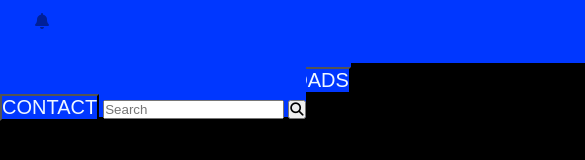
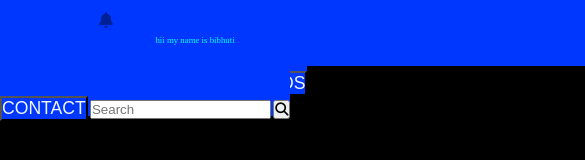
Before and after one commit to sahubibhuti0192/PB-project, a plain HTML site: page mainprofile.html in a window 390 px wide. Shown: the top 160 px of the page, 585 px wide, since content can reach past the window. Drawn offline with Linux system fonts and the light colour scheme.

Commit message:
css update

```diff
--- a/bibhu.css
+++ b/bibhu.css
@@ -3,44 +3,59 @@
     padding: 0;
     box-sizing: border-box;
 }
+html{
+    font-size: 62.5% ;
+}
+@media(max-width:998px){
+    html {
+        font-size:55%;
+    }
+}
+
+@medie(max-width:768px){
+    html{
+        font-size:45%;
+    }
+}
+
 
 #anno{
-    width: 220px;
-    border: 1px solid black;
+    width: 22.0rem;
+    border: .1rem solid black;
     background-color: rgb(255, 184, 5);
     display: inline-block;
-    padding-left: 30px;
-    border-top-left-radius: 5px;
-    font-size: 20px;
-    height: 49px;
+    padding-left: 3.0rem;
+    border-top-left-radius: .5rem;
+    font-size: 2.0rem;
+    height: 4.9rem;
     text-align: center;
-    padding-top: 12px;
+    padding-top: 1.2rem;
     font-size: medium;
-    padding-right: 10px;
+    padding-right: 1.0rem;
     /* border-top-right-radius: 5px; */
-    height: 40px;
+    height: 4.0rem;
 }
 
 
 #buttun{
-    padding-top: 70px;
-    padding-left: 900px;
+    padding-top: 7.0rem;
+    padding-left: 70.0rem;
     display: inline;
     background: #0037ff;
     border-top: #0037ff;
-    margin-bottom: 2px sodil white;
-    height: 40px;
+    margin-bottom: .2rem sodil white;
+    height: 4.0rem;
 
 }
  .ann{
    width: 100%;
    background: #0037ff;
-   border-bottom: 2px solid white;
-   height: 40px;
+   border-bottom: .2rem solid white;
+   height: 4.0rem;
  }
 #blue{
     background:#0037ff;
-    font-size: 20px;
+    font-size: 2.0rem;
     color: aliceblue;
 }
 
@@ -49,11 +64,15 @@ body{
     background: black;
 }
 #search{
-    width: 110px;
-    height: 50px;
+    width: 11.0rem;
+    height: 5.0rem;
     display: inline;
 }
 #form{
     display: inline;
 
 }
+#bibhu{
+    text-align: center;
+    color: aqua;
+}
--- a/mainprofile.html
+++ b/mainprofile.html
@@ -2,7 +2,7 @@
 <html lang="en">
 <head>
     <meta charset="UTF-8">
-    <meta name="viewport" content="width=device-width, initial-scale=1.0">
+    <meta name="viewport" content="width=device-width, initial-scale=10.0">
     <title>NIST|Collaboration</title>
     <link rel="shortcut icon" href="./favicon.png" type="image/x-icon">
     <link rel="stylesheet" href="bibhu.css">
@@ -35,5 +35,8 @@
         </div>
     <!-- </div> -->
     <!-- <div  bgclour="blue" >i am bibhu</div> -->
+    <div>
+        <p id="bibhu">hii my name is bibhuti</p>
+    </div>
 </body>
 </html>
```
